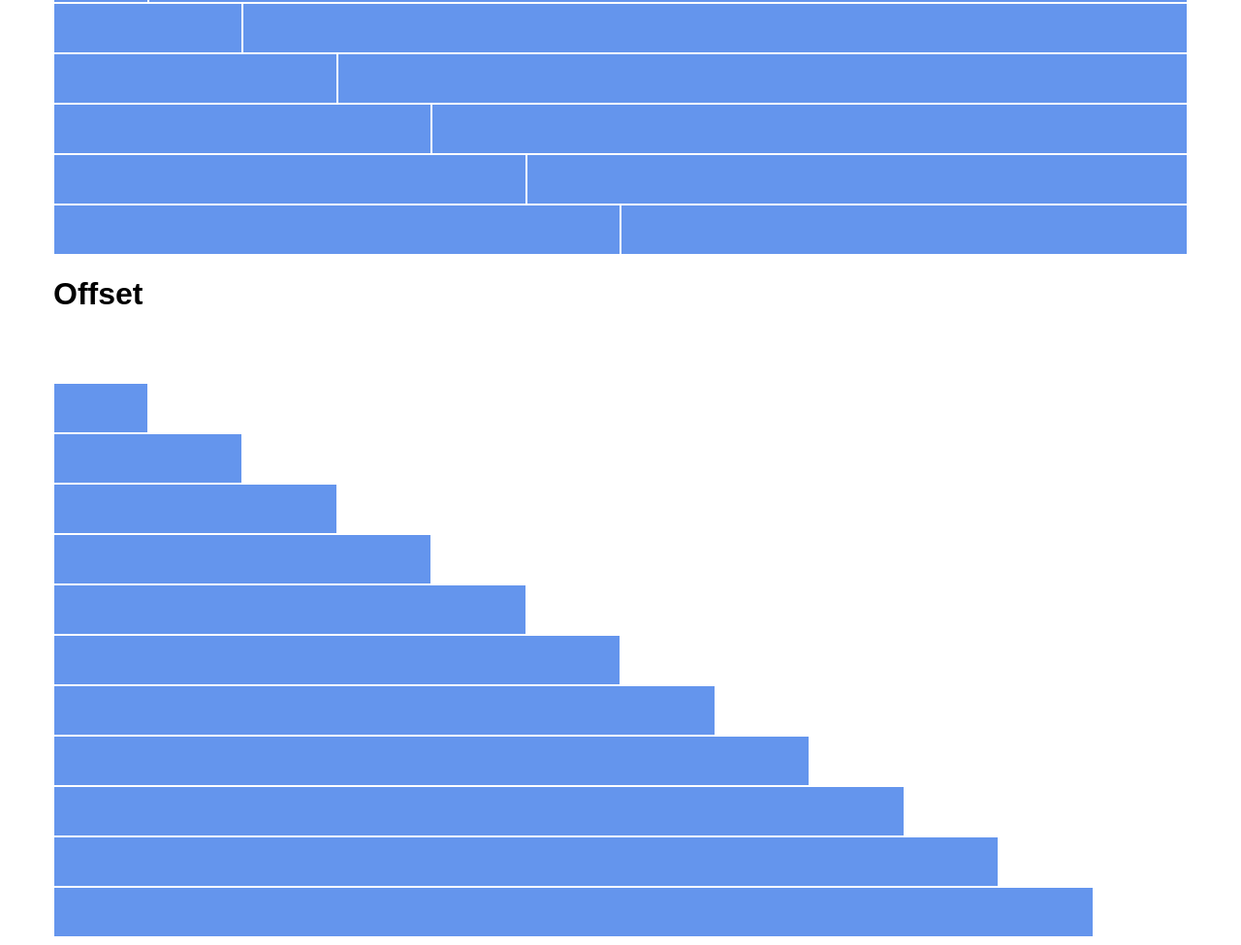
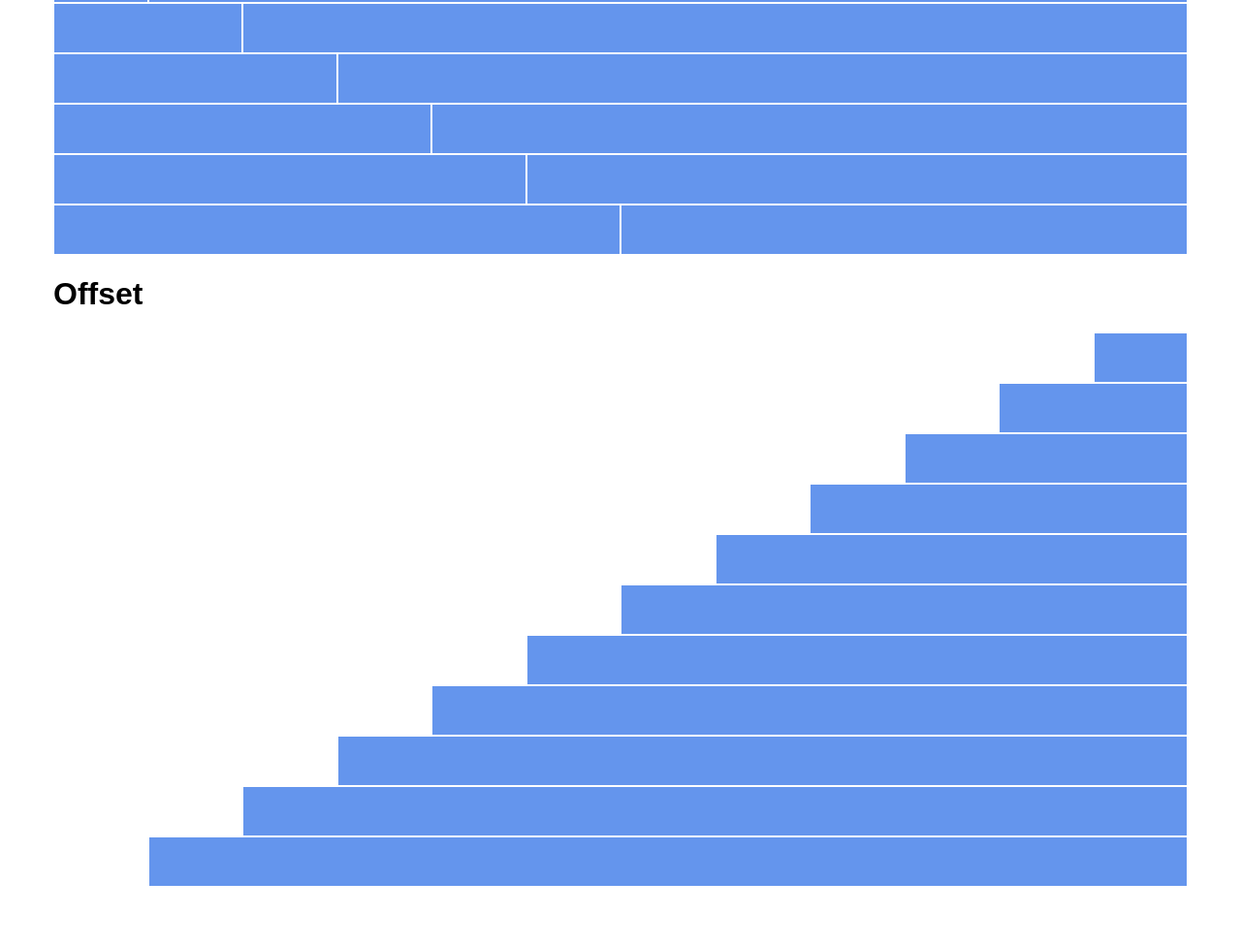
Before and after one commit to lucaperini/html-css-12bool, a plain HTML site: page index.html in a window 1280 px wide. Shown: the part 497-1472 px from the top of the page at 97% size. After the commit the page ends 1420 px from the top, so only its background shows below. Drawn offline with Linux system fonts and the light colour scheme.

Commit message:
allineamento offset a destra

```diff
--- a/css/style.css
+++ b/css/style.css
@@ -2,10 +2,6 @@ body{
     font-family:sans-serif;
     font-size:1rem;
     font-weight:bold;
-    color:white;
-}
-
-h1{
     color:black;
 }
 
@@ -17,16 +13,10 @@ h1{
     line-height:50px;
 }
 
-
-
 .nested{
-    background-color:green;
-    border:1px solid white;
+    background-color:white;
+    border:1px solid cornflowerblue;
     height:20px;
     margin-top:15px;
     line-height:20px;
 }
-
-.right{
-    text-align:right;
-}
--- a/index.html
+++ b/index.html
@@ -118,7 +118,6 @@
                     <div class="col-xs-6">
                         <div class="nested">6 colonne</div>
                     </div>
-
                     </div>
                 </div>
             </div>
@@ -179,76 +178,40 @@
             </div>
             <h1>Offset</h1>
             <div class="row right">
-                <div class="col-offset-11">
+                <div class="col-xs-1 col-offset-11">
                     <div class="item"></div>
                 </div>
-                <div class="col-xs-1">
+                <div class="col-xs-2 col-offset-10">
                     <div class="item"></div>
                 </div>
-                <div class="col-offset-10">
+                <div class="col-xs-3 col-offset-9">
                     <div class="item"></div>
                 </div>
-                <div class="col-xs-2">
+                <div class="col-xs-4 col-offset-8">
                     <div class="item"></div>
                 </div>
-                <div class="col-offset-9">
+                <div class="col-xs-5 col-offset-7">
                     <div class="item"></div>
                 </div>
-                <div class="col-xs-3">
+                <div class="col-xs-6 col-offset-6">
                     <div class="item"></div>
                 </div>
-                <div class="col-offset-8">
+                <div class="col-xs-7 col-offset-5">
                     <div class="item"></div>
                 </div>
-                <div class="col-xs-4">
+                <div class="col-xs-8 col-offset-4">
                     <div class="item"></div>
                 </div>
-                <div class="col-offset-7">
+                <div class="col-xs-9 col-offset-3">
                     <div class="item"></div>
                 </div>
-                <div class="col-xs-5">
+                <div class="col-xs-10 col-offset-2">
                     <div class="item"></div>
                 </div>
-                <div class="col-offset-6">
+                <div class="col-xs-11 col-offset-1">
                     <div class="item"></div>
                 </div>
-                <div class="col-xs-6">
-                    <div class="item"></div>
             </div>
-                <div class="col-offset-5">
-                    <div class="item"></div>
         </div>
-                <div class="col-xs-7">
-                    <div class="item"></div>
-                </div>
-                <div class="col-offset-4">
-                    <div class="item"></div>
-                </div>
-                <div class="col-xs-8">
-                    <div class="item"></div>
-                </div>
-                <div class="col-offset-3">
-                    <div class="item"></div>
-                </div>
-                <div class="col-xs-9">
-                    <div class="item"></div>
-                </div>
-                <div class="col-offset-2">
-                    <div class="item"></div>
-                </div>
-                <div class="col-xs-10">
-                    <div class="item"></div>
-                </div>
-                <div class="col-offset-1">
-                    <div class="item"></div>
-                </div>
-                <div class="col-xs-11">
-                    <div class="item"></div>
-                </div>
-
-            </div>
-
-        </div>
-
 </body>
 </html>
```
Lines whose indentation alone changed are shown as unchanged.
